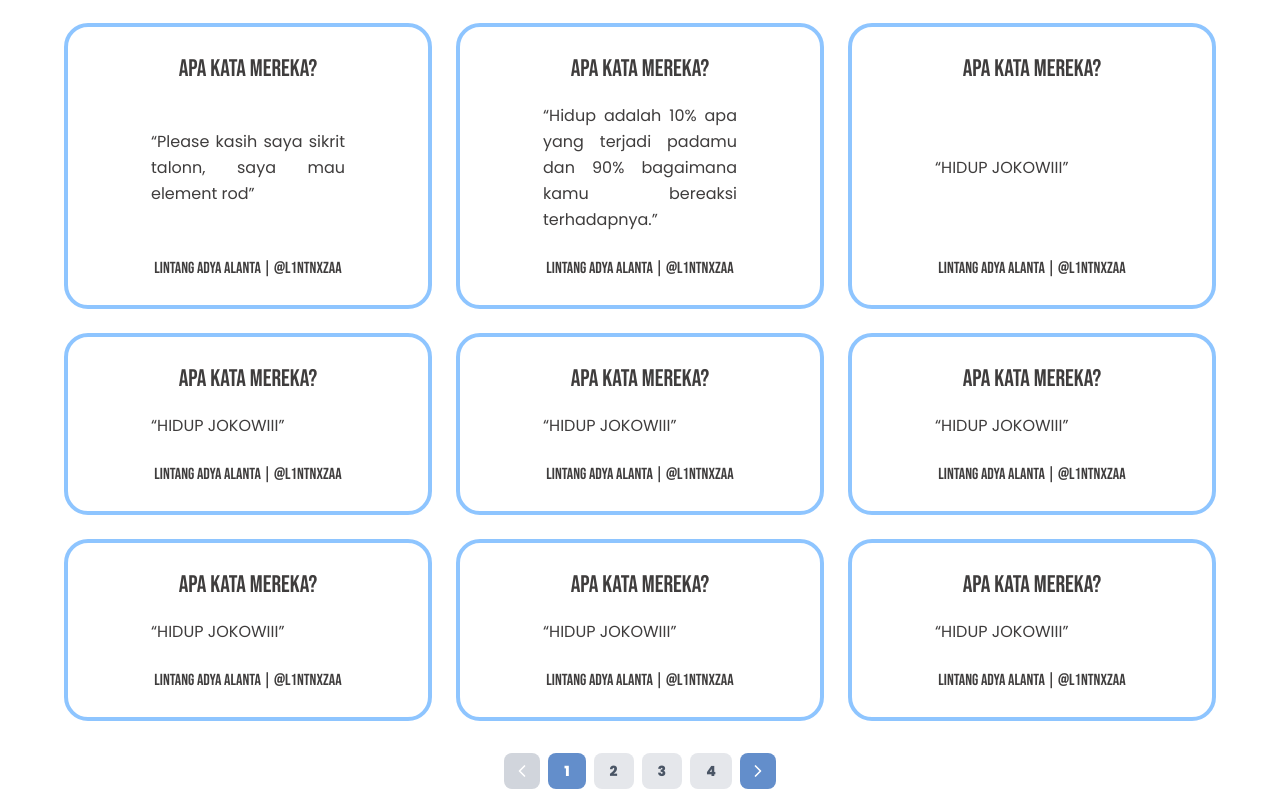
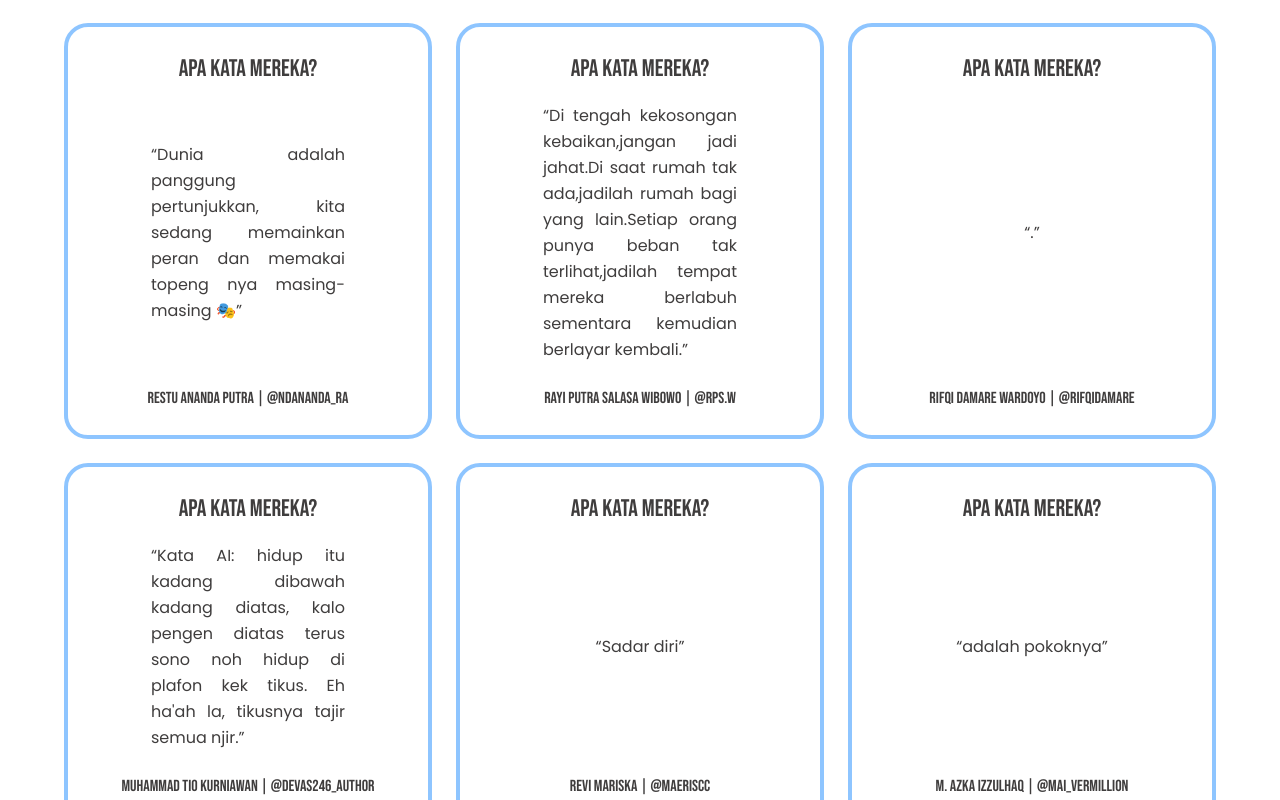
Before and after one commit to NaApipp/rpl3, a Next.js app: page / in a window 1280 px wide. Shown: the part 3900-4700 px from the top of the page. Built offline with nearby package versions, Linux system fonts and the light colour scheme.

Commit message:
revisi member page

```diff
--- a/app/components/member.tsx
+++ b/app/components/member.tsx
@@ -1,193 +1,254 @@
 "use client";
 
 import { ChevronLeft, ChevronRight } from "lucide-react";
-import { SetStateAction, useState } from "react";
+import { SetStateAction, useState, useEffect } from "react";
 
 export default function Member() {
   const [currentPage, setCurrentPage] = useState(1);
-  const itemsPerPage = 9; //3x3
+  const [itemsPerPage, setItemsPerPage] = useState(9);
+
+  useEffect(() => {
+    const handleResize = () => {
+      if (window.innerWidth < 768) {
+        setItemsPerPage(10); // Mobile: 2x5
+      } else {
+        setItemsPerPage(9); // Desktop: 3x3
+      }
+    };
+
+    handleResize();
+
+    window.addEventListener("resize", handleResize);
+
+    return () => window.removeEventListener("resize", handleResize);
+  }, []);
+
+  useEffect(() => {
+    setCurrentPage(1);
+  }, [itemsPerPage]);
 
   // DATA MEMBER
   const members = [
     {
-      name: "Lintang Adya Alanta",
-      username: "@l1ntnxzaa",
-      quotes: "Please kasih saya sikrit talonn, saya mau element rod",
+      name: "RESTU ANANDA PUTRA",
+      username: "@ndananda_ra",
+      quotes:
+        "Dunia adalah panggung pertunjukkan, kita sedang memainkan peran dan memakai topeng nya masing-masing 🎭",
+      isEmpty: false,
     },
     {
-      name: "Lintang Adya Alanta",
-      username: "@l1ntnxzaa",
-      quotes: "Hidup adalah 10% apa yang terjadi padamu dan 90% bagaimana kamu bereaksi terhadapnya.",
+      name: "RAYI PUTRA SALASA WIBOWO",
+      username: "@rps.w",
+      quotes:
+        "Di tengah kekosongan kebaikan,jangan jadi jahat.Di saat rumah tak ada,jadilah rumah bagi yang lain.Setiap orang punya beban tak terlihat,jadilah tempat mereka berlabuh sementara kemudian berlayar kembali.",
+      isEmpty: false,
+    },
+    {
+      name: "RIFQI DAMARE WARDOYO",
+      username: "@rifqidamare",
+      quotes: ".",
+      isEmpty: false,
+    },
+    {
+      name: "MUHAMMAD TIO KURNIAWAN",
+      username: "@Devas246_author",
+      quotes:
+        "Kata AI: hidup itu kadang dibawah kadang diatas, kalo pengen diatas terus sono noh hidup di plafon kek tikus. Eh ha'ah la, tikusnya tajir semua njir.",
+      isEmpty: false,
+    },
+    {
+      name: "REVI MARISKA",
+      username: "@maeriscc",
+      quotes: "Sadar diri",
+      isEmpty: false,
+    },
+    {
+      name: "M. AZKA IZZULHAQ",
+      username: "@mai_vermillion",
+      quotes: "adalah pokoknya",
+      isEmpty: false,
+    },
+    {
+      name: "TIFA ALFIATUZ ZURIYAH",
+      username: "@alztg_",
+      quotes: "kelas paling solid nihh🤭",
+      isEmpty: false,
+    },
+    {
+      name: "NABIL ARIF",
+      username: "@n_apipppp",
+      quotes: "AI bukan sebuah kunci dari semua bug yang ada.",
+      isEmpty: false,
+    },
+    {
+      name: "YOLANDA BINTANG",
+      username: "@purplee.yoll",
+      quotes:
+        "mungkin kelas kita belum sekompak dan seakur kelas lain,tapi percayalah suatu saat kita akan merindukan semua momen ini",
+      isEmpty: false,
+    },
+    {
+      name: "ARVIA NOVITASARI",
+      username: "@bubbleekayina",
+      quotes: `don't say "kapan aku bisa bersama nya"
+but say "jika semua ada waktu untuk bertemu aku akan menunggu, Semua benda di dunia ini akan berpasangan seperti se ekor lebah dan bunga di taman yang indah, semua yang ada di dirimu membuat ku ingin segera memiliki mu se utuh nya, namun masih belum waktunya aku untuk memiliki mu`,
+      isEmpty: false,
     },
     {
       name: "Lintang Adya Alanta",
       username: "@l1ntnxzaa",
       quotes: "HIDUP JOKOWIII",
+      isEmpty: true,
     },
     {
       name: "Lintang Adya Alanta",
       username: "@l1ntnxzaa",
       quotes: "HIDUP JOKOWIII",
+      isEmpty: true,
     },
     {
       name: "Lintang Adya Alanta",
       username: "@l1ntnxzaa",
       quotes: "HIDUP JOKOWIII",
+      isEmpty: true,
     },
     {
       name: "Lintang Adya Alanta",
       username: "@l1ntnxzaa",
       quotes: "HIDUP JOKOWIII",
+      isEmpty: true,
     },
     {
       name: "Lintang Adya Alanta",
       username: "@l1ntnxzaa",
       quotes: "HIDUP JOKOWIII",
+      isEmpty: true,
     },
     {
       name: "Lintang Adya Alanta",
       username: "@l1ntnxzaa",
       quotes: "HIDUP JOKOWIII",
+      isEmpty: true,
     },
     {
       name: "Lintang Adya Alanta",
       username: "@l1ntnxzaa",
       quotes: "HIDUP JOKOWIII",
+      isEmpty: true,
     },
     {
       name: "Lintang Adya Alanta",
       username: "@l1ntnxzaa",
       quotes: "HIDUP JOKOWIII",
+      isEmpty: true,
     },
     {
       name: "Lintang Adya Alanta",
       username: "@l1ntnxzaa",
       quotes: "HIDUP JOKOWIII",
+      isEmpty: true,
     },
     {
       name: "Lintang Adya Alanta",
       username: "@l1ntnxzaa",
       quotes: "HIDUP JOKOWIII",
+      isEmpty: true,
     },
     {
       name: "Lintang Adya Alanta",
       username: "@l1ntnxzaa",
       quotes: "HIDUP JOKOWIII",
+      isEmpty: true,
     },
     {
       name: "Lintang Adya Alanta",
       username: "@l1ntnxzaa",
       quotes: "HIDUP JOKOWIII",
+      isEmpty: true,
     },
     {
       name: "Lintang Adya Alanta",
       username: "@l1ntnxzaa",
       quotes: "HIDUP JOKOWIII",
+      isEmpty: true,
     },
     {
       name: "Lintang Adya Alanta",
       username: "@l1ntnxzaa",
       quotes: "HIDUP JOKOWIII",
+      isEmpty: true,
     },
     {
       name: "Lintang Adya Alanta",
       username: "@l1ntnxzaa",
       quotes: "HIDUP JOKOWIII",
+      isEmpty: true,
     },
     {
       name: "Lintang Adya Alanta",
       username: "@l1ntnxzaa",
       quotes: "HIDUP JOKOWIII",
+      isEmpty: true,
     },
     {
       name: "Lintang Adya Alanta",
       username: "@l1ntnxzaa",
       quotes: "HIDUP JOKOWIII",
+      isEmpty: true,
     },
     {
       name: "Lintang Adya Alanta",
       username: "@l1ntnxzaa",
       quotes: "HIDUP JOKOWIII",
+      isEmpty: true,
     },
     {
       name: "Lintang Adya Alanta",
       username: "@l1ntnxzaa",
       quotes: "HIDUP JOKOWIII",
+      isEmpty: true,
     },
     {
       name: "Lintang Adya Alanta",
       username: "@l1ntnxzaa",
       quotes: "HIDUP JOKOWIII",
+      isEmpty: true,
     },
     {
       name: "Lintang Adya Alanta",
       username: "@l1ntnxzaa",
       quotes: "HIDUP JOKOWIII",
+      isEmpty: true,
     },
     {
       name: "Lintang Adya Alanta",
       username: "@l1ntnxzaa",
       quotes: "HIDUP JOKOWIII",
+      isEmpty: true,
     },
     {
       name: "Lintang Adya Alanta",
       username: "@l1ntnxzaa",
       quotes: "HIDUP JOKOWIII",
+      isEmpty: true,
     },
     {
       name: "Lintang Adya Alanta",
       username: "@l1ntnxzaa",
       quotes: "HIDUP JOKOWIII",
+      isEmpty: true,
     },
     {
       name: "Lintang Adya Alanta",
       username: "@l1ntnxzaa",
       quotes: "HIDUP JOKOWIII",
+      isEmpty: true,
     },
     {
       name: "Lintang Adya Alanta",
       username: "@l1ntnxzaa",
       quotes: "HIDUP JOKOWIII",
-    },
-    {
-      name: "Lintang Adya Alanta",
-      username: "@l1ntnxzaa",
-      quotes: "HIDUP JOKOWIII",
-    },
-    {
-      name: "Lintang Adya Alanta",
-      username: "@l1ntnxzaa",
-      quotes: "HIDUP JOKOWIII",
-    },
-    {
-      name: "Lintang Adya Alanta",
-      username: "@l1ntnxzaa",
-      quotes: "HIDUP JOKOWIII",
-    },
-    {
-      name: "Lintang Adya Alanta",
-      username: "@l1ntnxzaa",
-      quotes: "HIDUP JOKOWIII",
-    },
-    {
-      name: "Lintang Adya Alanta",
-      username: "@l1ntnxzaa",
-      quotes: "HIDUP JOKOWIII",
-    },
-    {
-      name: "Lintang Adya Alanta",
-      username: "@l1ntnxzaa",
-      quotes: "HIDUP JOKOWIII",
-    },
-    {
-      name: "Lintang Adya Alanta",
-      username: "@l1ntnxzaa",
-      quotes: "HIDUP JOKOWIII",
-    },
-    {
-      name: "Lintang Adya Alanta",
-      username: "@l1ntnxzaa",
-      quotes: "HIDUP JOKOWIII",
+      isEmpty: true,
     },
   ];
 
@@ -230,8 +291,8 @@
           </p>
         </div>
 
-        {/* Members Grid */}
-        <div className="grid grid-cols-1 md:grid-cols-2 lg:grid-cols-3 gap-6 mb-8">
+        {/* Members Grid - Responsive: 2 columns on mobile, 3 on desktop */}
+        <div className="grid grid-cols-2 md:grid-cols-3 gap-3 md:gap-6 mb-8">
           {currentMembers.map((member, index) => (
             <MemberCard key={index} member={member} />
           ))}
@@ -239,7 +300,7 @@
 
         {/* Pagination */}
         {totalPages > 1 && (
-          <div className="flex items-center justify-center gap-2">
+          <div className="flex items-center justify-center gap-2 flex-wrap">
             <button
               onClick={prevPage}
               disabled={currentPage === 1}
@@ -256,7 +317,7 @@
               <button
                 key={index}
                 onClick={() => goToPage(index + 1)}
-                className={`px-4 py-2 rounded-lg text-sm font-poppins font-extrabold transition-colors ${
+                className={`px-3 md:px-4 py-2 rounded-lg text-sm font-poppins font-extrabold transition-colors ${
                   currentPage === index + 1
                     ? "bg-[#638ECB] text-white"
                     : "bg-gray-200 text-gray-600 hover:bg-gray-500 hover:text-gray-200 cursor-pointer"
@@ -284,33 +345,64 @@
   );
 }
 
-
 interface MemberType {
   name: string;
   username: string;
   quotes: string;
+  isEmpty?: boolean;
 }
 
 const MemberCard = ({ member }: { member: MemberType }) => {
+  if (member.isEmpty) {
+    return (
+      <div className="bg-gray-50 rounded-3xl border-4 border-dashed border-gray-300 p-4 md:p-6 flex flex-col h-full items-center justify-center min-h-[250px] md:min-h-[300px]">
+        {/* Icon atau Placeholder */}
+        <div className="mb-3 md:mb-4">
+          <svg
+            className="w-12 h-12 md:w-16 md:h-16 text-gray-300"
+            fill="none"
+            stroke="currentColor"
+            viewBox="0 0 24 24"
+          >
+            <path
+              strokeLinecap="round"
+              strokeLinejoin="round"
+              strokeWidth={2}
+              d="M16 7a4 4 0 11-8 0 4 4 0 018 0zM12 14a7 7 0 00-7 7h14a7 7 0 00-7-7z"
+            />
+          </svg>
+        </div>
+
+        {/* Text Info */}
+        <div className="text-center">
+          <p className="font-bebas text-[18px] md:text-[20px] text-gray-400 mb-2">
+            DATA BELUM DIINPUT
+          </p>
+          <p className="font-poppins text-[12px] md:text-[14px] text-gray-400">
+            Menunggu pengisian data
+          </p>
+        </div>
+      </div>
+    );
+  }
   return (
-    <div className="bg-white rounded-3xl border-4 border-blue-300 p-6 hover:shadow-lg transition-all duration-300 flex flex-col h-full items-center">
-      {/* Header Card */}
-      <div className="mb-4">
-        <h3 className="font-bebas text-[24px] text-[#3F3D3D]">
+    <div className="bg-white rounded-3xl border-4 border-blue-300 p-4 md:p-6 hover:shadow-lg transition-all duration-300 flex flex-col h-full items-center">
+      <div className="mb-3 md:mb-4">
+        <h3 className="font-bebas text-[20px] md:text-[24px] text-[#3F3D3D] text-center">
           APA KATA MEREKA?
         </h3>
       </div>
 
       {/* Quote */}
-      <div className="mb-6 flex-grow flex items-center">
-        <p className="w-[194px] font-poppins text-[16px] text-[#3F3D3D] leading-relaxed  text-justify">
-         &ldquo;{member.quotes}&rdquo;
+      <div className="mb-4 md:mb-6 flex-grow flex items-center justify-center">
+        <p className="w-full max-w-[194px] font-poppins text-[14px] md:text-[16px] text-[#3F3D3D] leading-relaxed text-justify">
+          &ldquo;{member.quotes}&rdquo;
         </p>
       </div>
 
       {/* Name dan Username */}
       <div className="text-center">
-        <p className="font-bebas text-[16px] text-[#3F3D3D] uppercase">
+        <p className="font-bebas text-[12px] md:text-[16px] text-[#3F3D3D] uppercase break-words">
           {member.name} | {member.username}
         </p>
       </div>
```
